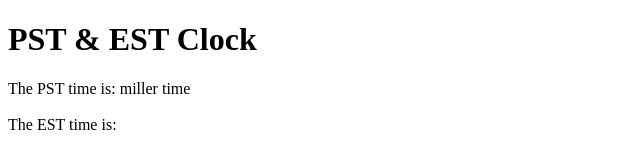
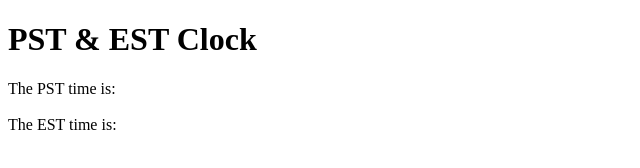
Before and after one commit to ManspergerMichael/World-Clock, a plain HTML site: page Index.html in a window 1280 px wide. Shown: the full height of the page, 0-640 px from the left. Drawn offline with Linux system fonts and the light colour scheme.

Commit message:
beating my head against a wall

```diff
--- a/Index.html
+++ b/Index.html
@@ -16,7 +16,7 @@
         <div class="main">
             <div class="PST">
                 <label>The PST time is: </label>
-                <label id="PST"> miller time</label>
+                <span id="PST"></span>
             </div>
             <br>
             <div class="EST">
--- a/script.js
+++ b/script.js
@@ -0,0 +1 @@
+console.log("JS is working!");
```
